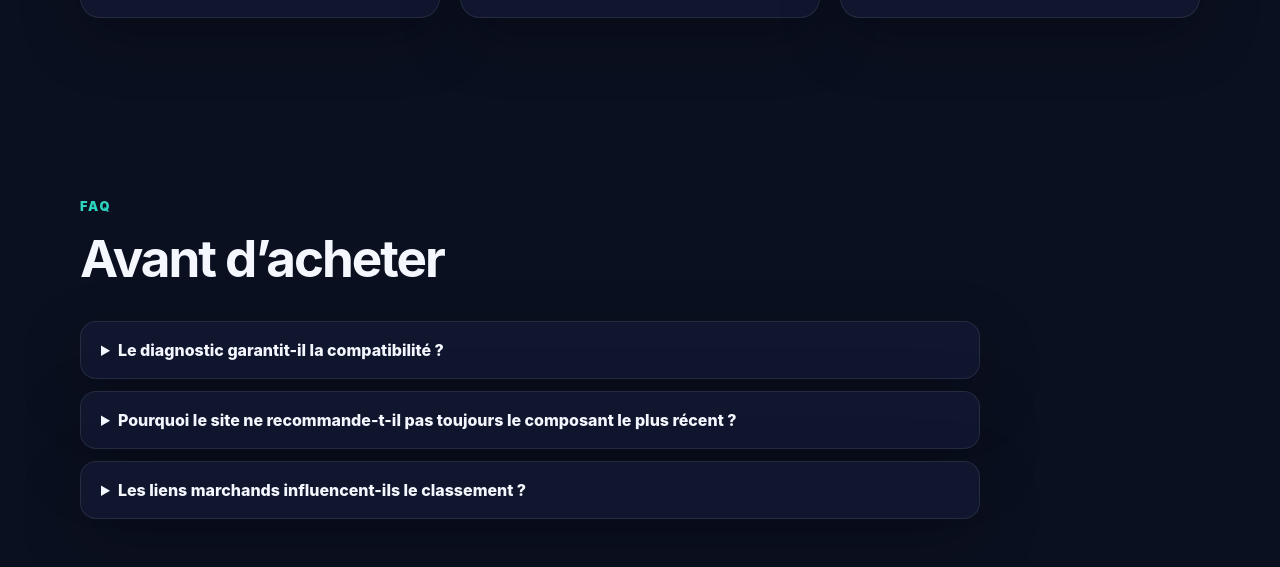
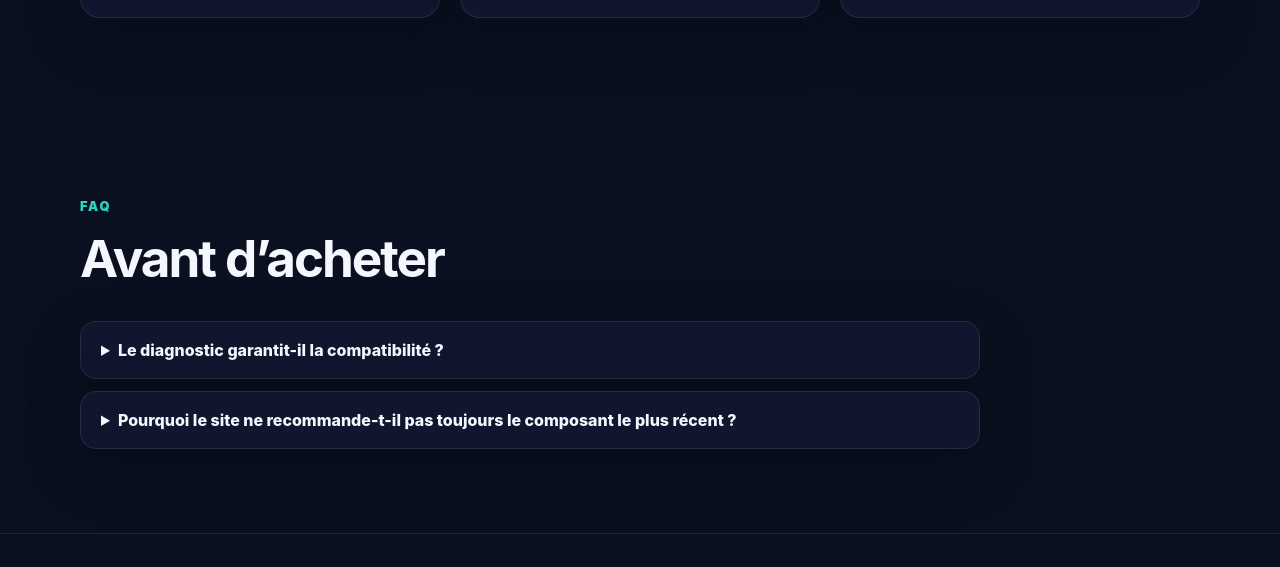
Before and after one commit to LanGoku851/upgrade-my-pc, a plain HTML site: page index.html in a window 1280 px wide. Shown: the part 3519-4086 px from the top of the page. Drawn offline with Linux system fonts and the light colour scheme.

Commit message:
Retire la FAQ sur les liens marchands

```diff
--- a/index.html
+++ b/index.html
@@ -245,7 +245,6 @@
       <div class="faq-list">
         <details><summary>Le diagnostic garantit-il la compatibilité ?</summary><p>Non. Il indique une priorité d’upgrade. Pour un achat précis, il faut encore vérifier la carte mère, l’alimentation, le boîtier, la génération de RAM et les dimensions du composant.</p></details>
         <details><summary>Pourquoi le site ne recommande-t-il pas toujours le composant le plus récent ?</summary><p>Parce que l’objectif est de résoudre le point faible de la configuration dans le budget choisi, pas de remplacer systématiquement du matériel encore adapté.</p></details>
-        <details><summary>Les liens marchands influencent-ils le classement ?</summary><p>Non. La logique de classement fonctionne indépendamment des liens marchands. Une future relation d’affiliation sera signalée clairement.</p></details>
       </div>
     </section>
   </main>
```
